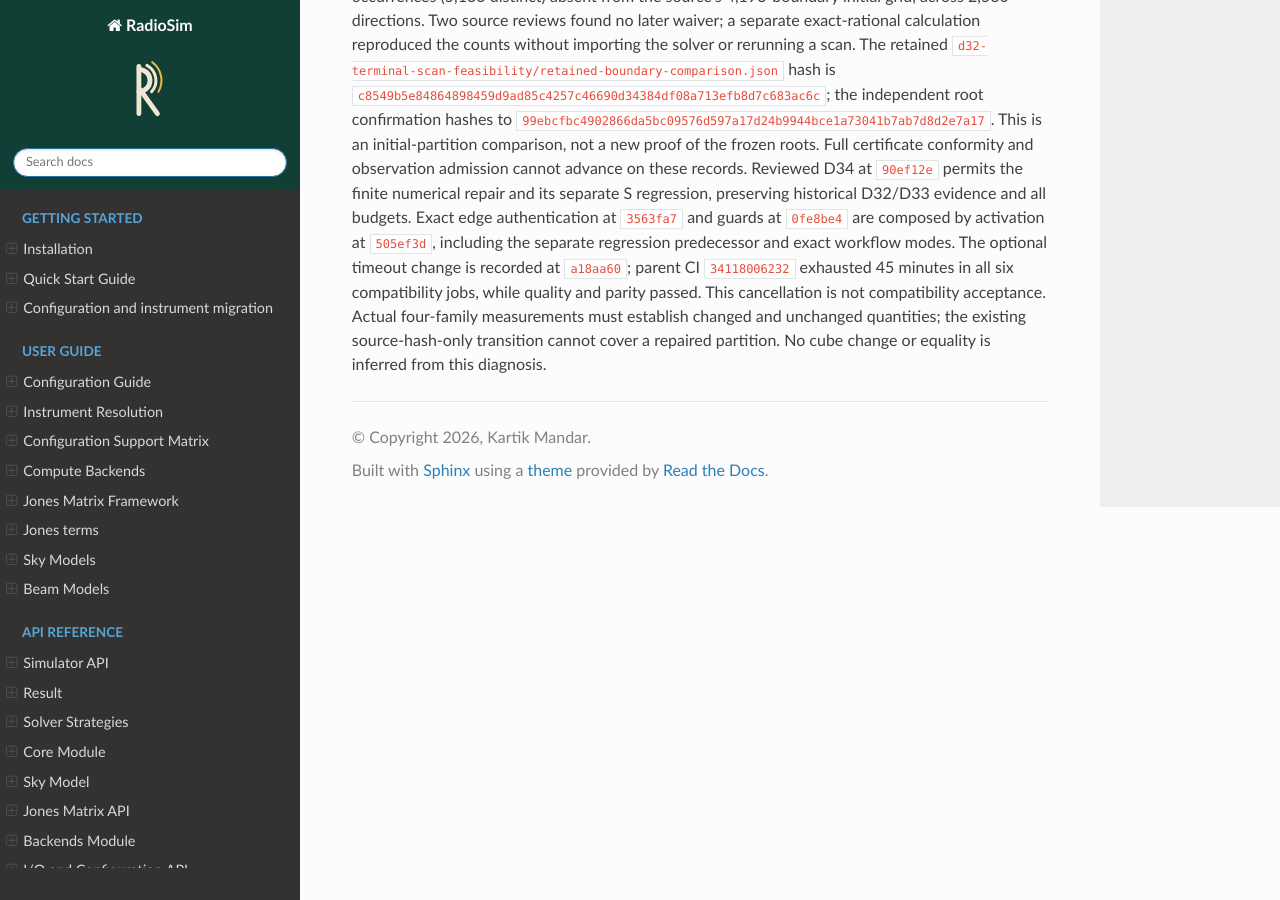
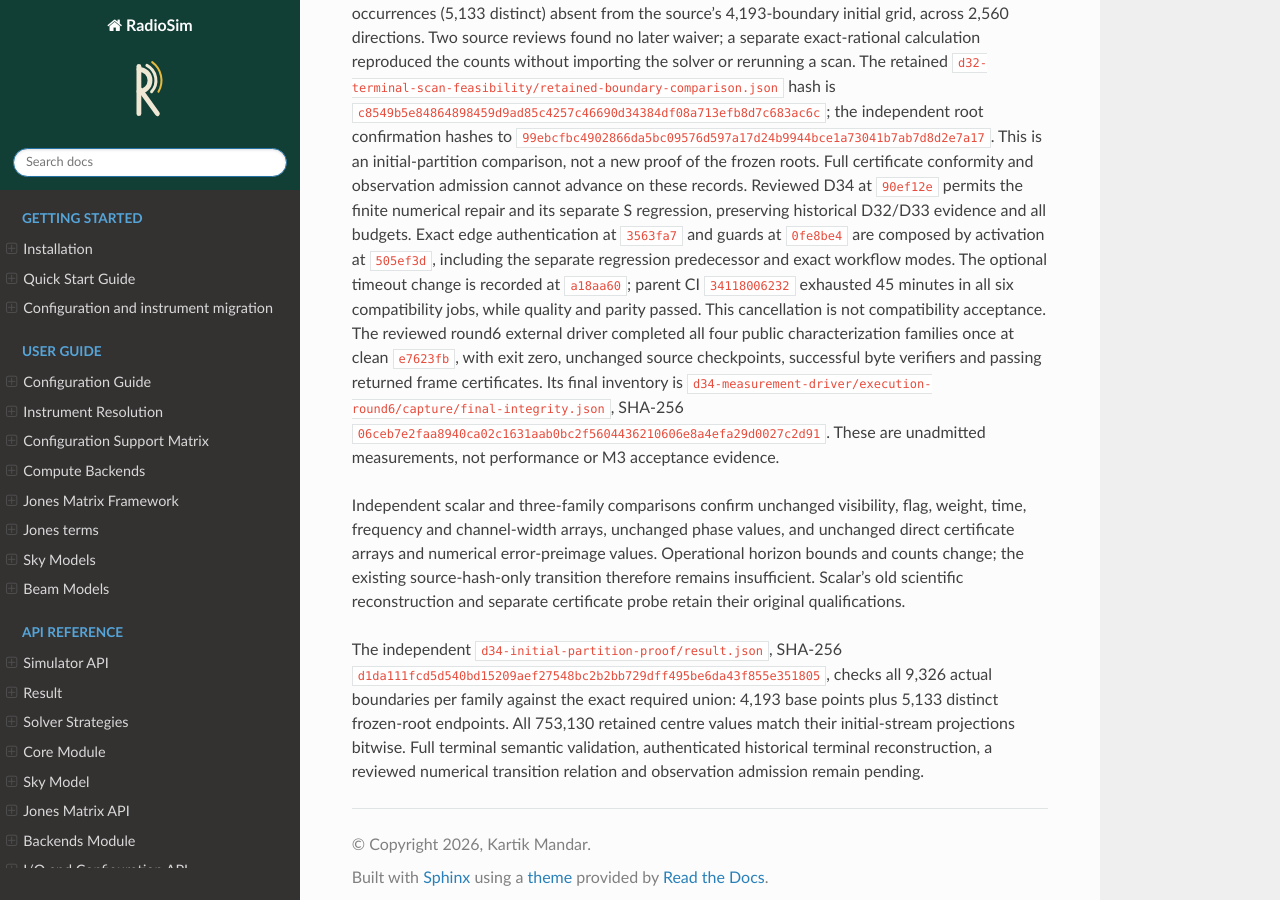
Before and after one commit to RRI-interferometry/RRIVis, a Sphinx documentation site: the page built from docs/development/completion_ledger.md, in a window 1280 px wide and 900 px high, scrolled down 6895 px. Built offline with Sphinx 7.4.7 and the Read the Docs theme 3.1.0, drawn with Linux system fonts in a browser that asks for light colours.

Commit message:
docs: record the four-family partition measurements

```diff
--- a/docs/development/completion_ledger.md
+++ b/docs/development/completion_ledger.md
@@ -46,7 +46,7 @@
 | A2 | D29 five-path candidate and original fingerprint R3 `a65c53a46e84f63c163c5ad15fba8645df33d1d2`; replacement-S3 overlaps two evidence paths | Integrate historical/current binding and oracle deltas by hunk; isolate exact historical imports; freeze terminal R | Exactly two expected failures and three controls at historical source; explicit source path, PYTHONNOUSERSITE=1 and verified radiosim.__file__; complete governed serial suite | Exact `567f9ac` replay and disjoint characterization partition pass; complete serial unit suite 7,618 passed, two existing platform skips; original 80 stopped-candidate hunks accounted for; primary source-hunk accounting advances with landed slices |
 | B1 | Failed CI at `cfc9b10`; frame certificate reports outside-slab horizon sign mismatches | Reproduce operational/frozen root/guard/slab issue with environment provenance; reviewed correction if contract changes; focused fix | Independent physics and numerical diagnosis; decisive regression with unchanged scientific budgets; serial and compatibility jobs | Repair pushed; 13 frame tests pass on both Python versions and all seven public integration tests pass on Python 3.12; final exact-SHA CI remains pending |
 | B2 | Failed CI reports SciPy intersphinx inventory ConnectTimeout | Inspect failed logs and current retrieval; bounded reliability fix if reproduced/justified | Clean warnings-as-errors Sphinx build; retain documentation validation | Fresh retrieval succeeded for all inventories; original CI ConnectTimeout remains an observed transient retrieval failure |
-| B3 | Section 12.1 requires frozen root bounds in the initial scan partition; the scanner at `786413f` omitted them and only checked the supplied list length | Reviewed finite successor grant, decisive boundary regression, exact-bound inclusion repair, fresh four-family measurements | Independent partition/evaluation checks with unchanged numerical budgets; distinguish measured cube changes from certificate changes; new admission relation requires review | Confirmed at `786413f`; D34 is reviewed and pushed at `90ef12e`, with exact edge authentication at `3563fa7`; guarded activation is pushed at `505ef3d` and the optional workflow entry at `a18aa60`; separate regression is pushed at `b032580` and the bounded numerical repair at `aa933c2`; 35 frame cases pass on both Python versions and all seven public integration tests pass; clean four-family measurements, full certificate conformity and observation admission remain pending |
+| B3 | Section 12.1 requires frozen root bounds in the initial scan partition; the scanner at `786413f` omitted them and only checked the supplied list length | Reviewed finite successor grant, decisive boundary regression, exact-bound inclusion repair, fresh four-family measurements | Independent partition/evaluation checks with unchanged numerical budgets; distinguish measured cube changes from certificate changes; new admission relation requires review | Confirmed at `786413f`; D34 is reviewed and pushed at `90ef12e`, with exact edge authentication at `3563fa7`; guarded activation is pushed at `505ef3d` and the optional workflow entry at `a18aa60`; separate regression is pushed at `b032580` and the bounded numerical repair at `aa933c2`; 35 frame cases pass on both Python versions and all seven public integration tests pass; clean four-family measurements completed at `e7623fb`, with independent exact initial-union and centre-projection checks; full terminal proof, historical reconstruction, certificate conformity and observation admission remain pending |
 | C1 | D25 production v2 contract, D31 runtime input anchor, D32 identity transitions and D33 lossless certificate storage; preserved draft has strict-schema and same-run-join defects | Account for every original hunk; corrected input manifests, runtime identity bridge, result records, evidence/schema, acceptance and hostile tests in coherent source commits | Path-independent reconstruction/relocation, semantic mutation and malformed-input rejection; exact nine-key production family and retained manifests; D34 authorizes thirteen modified paths plus four authenticated disposals, and one optional exact workflow path; guarded activation and the workflow entry are implemented | First S, runtime bridge, validated result accessor and current-A topology pushed and independently reviewed; production-v2 factory pushed at a39ceff passes 450 evidence tests and produces the required records for all four actual public families; D32 and D33 designs are pushed; D34 is both operative design and executable source-range authority at `505ef3d`, with D33 retained explicitly as historical authority; portable transition validation and observation admission remain pending; generation stays closed |
 | C2 | SCI-004 M3 Sections 10–14; four rejected-artifact deletions and six null sentinels | Complete replacement source range; authenticate disposal; generate new evidence from clean exact terminal source tip; separate E and A commits | HDF5/bounded reads, summary, UVFITS/MS read-back, full correlations/time/solver/provenance; all families; retained non-gating performance; fresh independent manual/numerical/schema acceptance | All six approval sentinels are committed literal None; four rejected artifacts remain unchanged; disposal follows completed source logic |
 | D1 | SCI-004 Sections 7/9/15; public solver currently rejects HEALPix/hybrid and non-scalar beams; accepted SCI-005 beam contracts remain authoritative | Reviewed successor public support contract; integrate point/HEALPix/hybrid full Stokes; stationary squint and applicable full-efield support through canonical BeamSystem/Jones | Public API and CLI tests; dense/sparse pixel measure, frequencies, tangent/receptor frames, component provenance; common direct oracle and two-tier predicates | Inventory underway; successor contract before implementation |
@@ -283,6 +283,24 @@
 workflow modes. The optional timeout change is recorded at `a18aa60`; parent
 CI `34118006232` exhausted 45 minutes in all six compatibility jobs, while
 quality and parity passed. This cancellation is not compatibility acceptance.
-Actual four-family measurements must establish changed and unchanged
-quantities; the existing source-hash-only transition cannot cover a repaired
-partition. No cube change or equality is inferred from this diagnosis.
+The reviewed round6 external driver completed all four public characterization
+families once at clean `e7623fb`, with exit zero, unchanged source checkpoints,
+successful byte verifiers and passing returned frame certificates. Its final
+inventory is `d34-measurement-driver/execution-round6/capture/final-integrity.json`,
+SHA-256 `06ceb7e2faa8940ca02c1631aab0bc2f5604436210606e8a4efa29d0027c2d91`.
+These are unadmitted measurements, not performance or M3 acceptance evidence.
+
+Independent scalar and three-family comparisons confirm unchanged visibility,
+flag, weight, time, frequency and channel-width arrays, unchanged phase values,
+and unchanged direct certificate arrays and numerical error-preimage values.
+Operational horizon bounds and counts change; the existing source-hash-only
+transition therefore remains insufficient. Scalar's old scientific reconstruction
+and separate certificate probe retain their original qualifications.
+
+The independent `d34-initial-partition-proof/result.json`, SHA-256
+`d1da111fcd5d540bd15209aef27548bc2b2bb729dff495be6da43f855e351805`,
+checks all 9,326 actual boundaries per family against the exact required union:
+4,193 base points plus 5,133 distinct frozen-root endpoints. All 753,130 retained
+centre values match their initial-stream projections bitwise. Full terminal
+semantic validation, authenticated historical terminal reconstruction, a reviewed
+numerical transition relation and observation admission remain pending.
```
